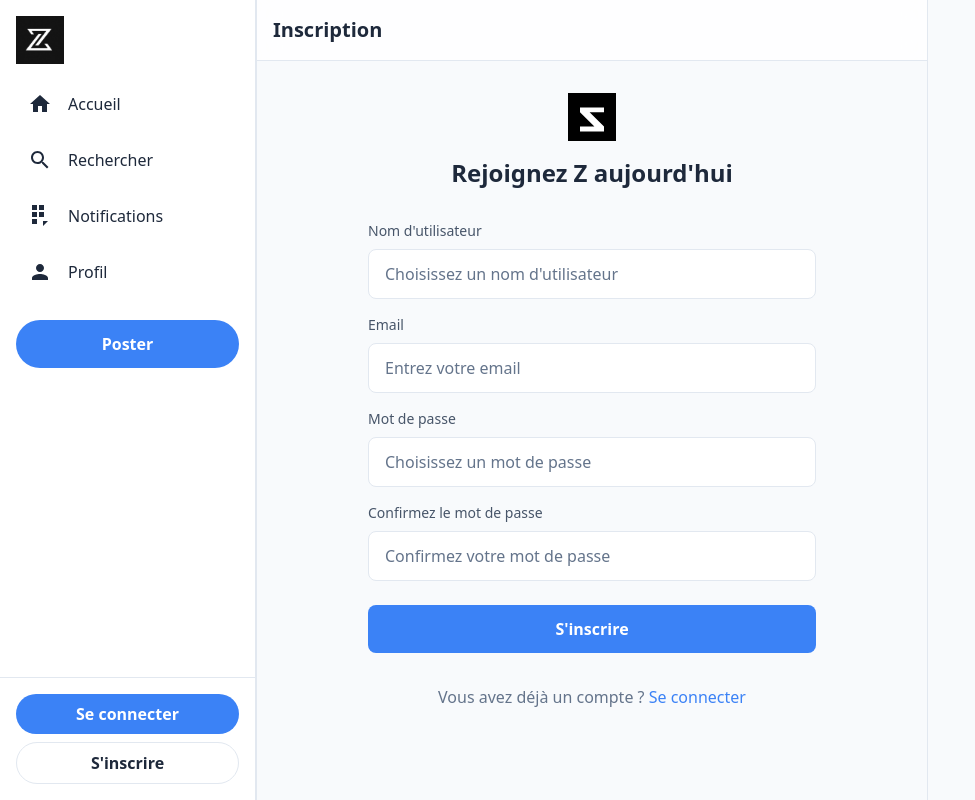
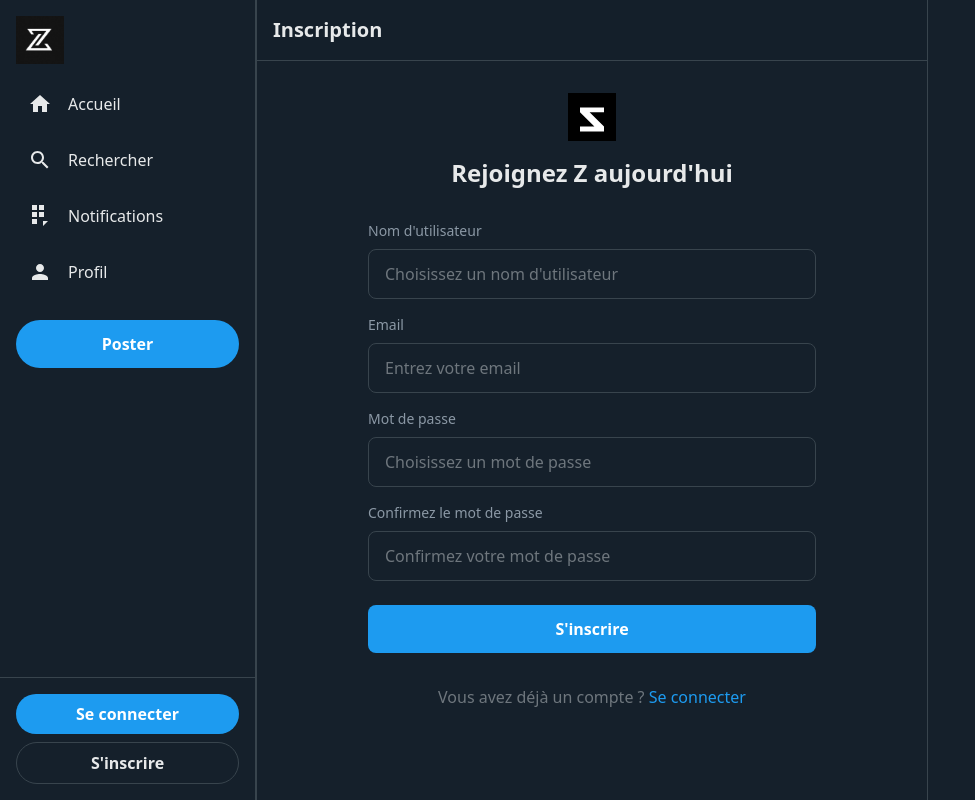
Before and after one commit to Nelo0o/django-social-media, a Django app: page /register/ in a window 1280 px wide. Shown: the whole page, without its empty margins (0-975 px from the left). Run offline with Django 5.2, Linux system fonts and the light colour scheme; some libraries are stand-ins or nearby versions.

Commit message:
color theme

```diff
--- a/social_media/templates/base.html
+++ b/social_media/templates/base.html
@@ -16,15 +16,20 @@
             theme: {
                 extend: {
                     colors: {
-                        'x-white': '#ffffff',
-                        'x-light': '#f8fafc',
-                        'x-lighter': '#f1f5f9',
-                        'x-blue': '#3b82f6',
-                        'x-blue-hover': '#2563eb',
-                        'x-gray': '#64748b',
-                        'x-dark-gray': '#475569',
-                        'x-border': '#e2e8f0',
-                        'x-text': '#1e293b'
+                        // Thème bleu foncé Twitter
+                        'x-black': '#15202b',           // Fond principal bleu foncé
+                        'x-dark': '#1a2332',            // Fond secondaire plus foncé
+                        'x-darker': '#253341',          // Fond des cartes/éléments
+                        'x-blue': '#1d9bf0',            // Bleu Twitter principal
+                        'x-blue-hover': '#1a8cd8',     // Bleu hover
+                        'x-blue-dark': '#1565c0',      // Bleu foncé
+                        'x-white': '#ffffff',           // Blanc pur
+                        'x-light-gray': '#8b98a5',     // Texte secondaire
+                        'x-gray': '#6e767d',           // Texte gris
+                        'x-border': '#38444d',         // Bordures
+                        'x-border-light': '#485564',   // Bordures claires
+                        'x-text': '#e7e9ea',           // Texte principal clair
+                        'x-text-secondary': '#71767b'   // Texte secondaire
                     }
                 }
             }
@@ -33,10 +38,10 @@
 
     {% block extra_css %}{% endblock %}
 </head>
-<body class="bg-x-light text-x-text h-full">
+<body class="bg-x-black text-x-text h-full">
     <div class="flex h-screen">
         <!-- Sidebar -->
-        <div class="w-64 bg-x-white border-r border-x-border flex flex-col shadow-sm">
+        <div class="w-64 bg-x-black border-r border-x-border flex flex-col shadow-sm">
             <!-- Logo -->
             <div class="p-4">
                 <a href="{% url 'core:home' %}" class="block">
@@ -48,7 +53,7 @@
             <nav class="flex-1 px-4">
                 <ul class="space-y-2">
                     <li>
-                        <a href="{% url 'core:home' %}" class="flex items-center px-3 py-3 rounded-full hover:bg-x-lighter transition-colors text-x-text hover:text-x-blue">
+                        <a href="{% url 'core:home' %}" class="flex items-center px-3 py-3 rounded-full hover:bg-x-darker transition-colors text-x-text hover:text-x-blue">
                             <svg class="w-6 h-6 mr-4" fill="currentColor" viewBox="0 0 24 24">
                                 <path d="M10 20v-6h4v6h5v-8h3L12 3 2 12h3v8z"/>
                             </svg>
@@ -56,7 +61,7 @@
                         </a>
                     </li>
                     <li>
-                        <a href="{% url 'user_search' %}" class="flex items-center px-3 py-3 rounded-full hover:bg-x-lighter transition-colors text-x-text hover:text-x-blue">
+                        <a href="{% url 'user_search' %}" class="flex items-center px-3 py-3 rounded-full hover:bg-x-darker transition-colors text-x-text hover:text-x-blue">
                             <svg class="w-6 h-6 mr-4" fill="currentColor" viewBox="0 0 24 24">
                                 <path d="M15.5 14h-.79l-.28-.27C15.41 12.59 16 11.11 16 9.5 16 5.91 13.09 3 9.5 3S3 5.91 3 9.5 5.91 16 9.5 16c1.61 0 3.09-.59 4.23-1.57l.27.28v.79l5 4.99L20.49 19l-4.99-5zm-6 0C7.01 14 5 11.99 5 9.5S7.01 5 9.5 5 14 7.01 14 9.5 11.99 14 9.5 14z"/>
                             </svg>
@@ -64,7 +69,7 @@
                         </a>
                     </li>
                     <li>
-                        <a href="#" class="flex items-center px-3 py-3 rounded-full hover:bg-x-lighter transition-colors text-x-text hover:text-x-blue">
+                        <a href="#" class="flex items-center px-3 py-3 rounded-full hover:bg-x-darker transition-colors text-x-text hover:text-x-blue">
                             <svg class="w-6 h-6 mr-4" fill="currentColor" viewBox="0 0 24 24">
                                 <path d="M15 17h5l-5 5v-5zM4 1h5v5H4V1zm0 7h5v5H4V8zm0 7h5v5H4v-5zM11 1h5v5h-5V1zm0 7h5v5h-5V8z"/>
                             </svg>
@@ -72,7 +77,7 @@
                         </a>
                     </li>
                     <li>
-                        <a href="{% url 'profile' %}" class="flex items-center px-3 py-3 rounded-full hover:bg-x-lighter transition-colors text-x-text hover:text-x-blue">
+                        <a href="{% url 'profile' %}" class="flex items-center px-3 py-3 rounded-full hover:bg-x-darker transition-colors text-x-text hover:text-x-blue">
                             <svg class="w-6 h-6 mr-4" fill="currentColor" viewBox="0 0 24 24">
                                 <path d="M12 12c2.21 0 4-1.79 4-4s-1.79-4-4-4-4 1.79-4 4 1.79 4 4 4zm0 2c-2.67 0-8 1.34-8 4v2h16v-2c0-2.66-5.33-4-8-4z"/>
                             </svg>
@@ -90,12 +95,12 @@
             <!-- User Profile -->
             <div class="p-4 border-t border-x-border">
                 {% if user.is_authenticated %}
-                    <a href="{% url 'profile' %}" class="flex items-center justify-between hover:bg-x-lighter rounded-full p-3 cursor-pointer transition-colors">
+                    <a href="{% url 'profile' %}" class="flex items-center justify-between hover:bg-x-darker rounded-full p-3 cursor-pointer transition-colors">
                         <div class="flex items-center">
                             {% if user.profile.avatar %}
                                 <img src="{{ user.profile.avatar.url }}" class="w-10 h-10 rounded-full object-cover" alt="Avatar">
                             {% else %}
-                                <div class="w-10 h-10 rounded-full bg-x-lighter flex items-center justify-center">
+                                <div class="w-10 h-10 rounded-full bg-x-darker flex items-center justify-center">
                                     <svg class="w-5 h-5 text-x-gray" fill="currentColor" viewBox="0 0 24 24">
                                         <path d="M12 12c2.21 0 4-1.79 4-4s-1.79-4-4-4-4 1.79-4 4 1.79 4 4 4zm0 2c-2.67 0-8 1.34-8 4v2h16v-2c0-2.66-5.33-4-8-4z"/>
                                     </svg>
@@ -115,7 +120,7 @@
                         <a href="{% url 'login' %}" class="block w-full bg-x-blue hover:bg-x-blue-hover text-white font-bold py-2 px-4 rounded-full text-center transition-colors">
                             Se connecter
                         </a>
-                        <a href="{% url 'register' %}" class="block w-full border border-x-border hover:bg-x-lighter text-x-text font-bold py-2 px-4 rounded-full text-center transition-colors">
+                        <a href="{% url 'register' %}" class="block w-full border border-x-border hover:bg-x-darker text-x-text font-bold py-2 px-4 rounded-full text-center transition-colors">
                             S'inscrire
                         </a>
                     </div>
--- a/social_media/templates/register.html
+++ b/social_media/templates/register.html
@@ -7,7 +7,7 @@
 <!-- Main Content Area -->
 <div class="flex-1 max-w-2xl border-x border-x-border">
     <!-- Header -->
-    <div class="sticky top-0 bg-x-white/80 backdrop-blur-md border-b border-x-border p-4">
+    <div class="sticky top-0 bg-x-black/80 backdrop-blur-md border-b border-x-border p-4">
         <h1 class="text-xl font-bold text-x-text">Inscription</h1>
     </div>
 
@@ -36,58 +36,58 @@
 
                 <div class="space-y-4">
                     <div>
-                        <label for="{{ form.username.id_for_label }}" class="block text-sm font-medium text-x-dark-gray mb-2">
+                        <label for="{{ form.username.id_for_label }}" class="block text-sm font-medium text-x-light-gray mb-2">
                             Nom d'utilisateur
                         </label>
                         <input type="text"
                                name="{{ form.username.name }}"
                                id="{{ form.username.id_for_label }}"
-                               class="w-full px-4 py-3 bg-x-white border border-x-border rounded-lg text-x-text placeholder-x-gray focus:outline-none focus:border-x-blue focus:ring-1 focus:ring-x-blue transition-colors"
+                               class="w-full px-4 py-3 bg-x-black border border-x-border rounded-lg text-x-text placeholder-x-gray focus:outline-none focus:border-x-blue focus:ring-1 focus:ring-x-blue transition-colors"
                                placeholder="Choisissez un nom d'utilisateur"
                                {% if form.username.value %}value="{{ form.username.value }}"{% endif %}
                                required>
                     </div>
 
                     <div>
-                        <label for="{{ form.email.id_for_label }}" class="block text-sm font-medium text-x-dark-gray mb-2">
+                        <label for="{{ form.email.id_for_label }}" class="block text-sm font-medium text-x-light-gray mb-2">
                             Email
                         </label>
                         <input type="email"
                                name="{{ form.email.name }}"
                                id="{{ form.email.id_for_label }}"
-                               class="w-full px-4 py-3 bg-x-white border border-x-border rounded-lg text-x-text placeholder-x-gray focus:outline-none focus:border-x-blue focus:ring-1 focus:ring-x-blue transition-colors"
+                               class="w-full px-4 py-3 bg-x-black border border-x-border rounded-lg text-x-text placeholder-x-gray focus:outline-none focus:border-x-blue focus:ring-1 focus:ring-x-blue transition-colors"
                                placeholder="Entrez votre email"
                                {% if form.email.value %}value="{{ form.email.value }}"{% endif %}
                                required>
                     </div>
 
                     <div>
-                        <label for="{{ form.password1.id_for_label }}" class="block text-sm font-medium text-x-dark-gray mb-2">
+                        <label for="{{ form.password1.id_for_label }}" class="block text-sm font-medium text-x-light-gray mb-2">
                             Mot de passe
                         </label>
                         <input type="password"
                                name="{{ form.password1.name }}"
                                id="{{ form.password1.id_for_label }}"
-                               class="w-full px-4 py-3 bg-x-white border border-x-border rounded-lg text-x-text placeholder-x-gray focus:outline-none focus:border-x-blue focus:ring-1 focus:ring-x-blue transition-colors"
+                               class="w-full px-4 py-3 bg-x-black border border-x-border rounded-lg text-x-text placeholder-x-gray focus:outline-none focus:border-x-blue focus:ring-1 focus:ring-x-blue transition-colors"
                                placeholder="Choisissez un mot de passe"
                                required>
                     </div>
 
                     <div>
-                        <label for="{{ form.password2.id_for_label }}" class="block text-sm font-medium text-x-dark-gray mb-2">
+                        <label for="{{ form.password2.id_for_label }}" class="block text-sm font-medium text-x-light-gray mb-2">
                             Confirmez le mot de passe
                         </label>
                         <input type="password"
                                name="{{ form.password2.name }}"
                                id="{{ form.password2.id_for_label }}"
-                               class="w-full px-4 py-3 bg-x-white border border-x-border rounded-lg text-x-text placeholder-x-gray focus:outline-none focus:border-x-blue focus:ring-1 focus:ring-x-blue transition-colors"
+                               class="w-full px-4 py-3 bg-x-black border border-x-border rounded-lg text-x-text placeholder-x-gray focus:outline-none focus:border-x-blue focus:ring-1 focus:ring-x-blue transition-colors"
                                placeholder="Confirmez votre mot de passe"
                                required>
                     </div>
                 </div>
 
                 <button type="submit"
-                        class="w-full bg-x-blue hover:bg-x-blue-hover text-x-white font-bold py-3 px-4 rounded-lg transition-colors duration-200">
+                        class="w-full bg-x-blue hover:bg-x-blue-hover text-white font-bold py-3 px-4 rounded-lg transition-colors duration-200">
                     S'inscrire
                 </button>
             </form>
```
Also changed, not shown: social_media/templates/account.html (+5 -5 lines), social_media/templates/home.html (+4 -4 lines), social_media/templates/login.html (+6 -6 lines).
